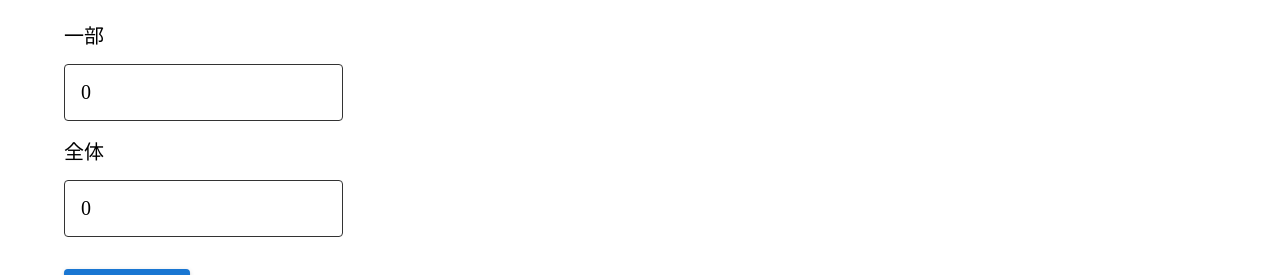
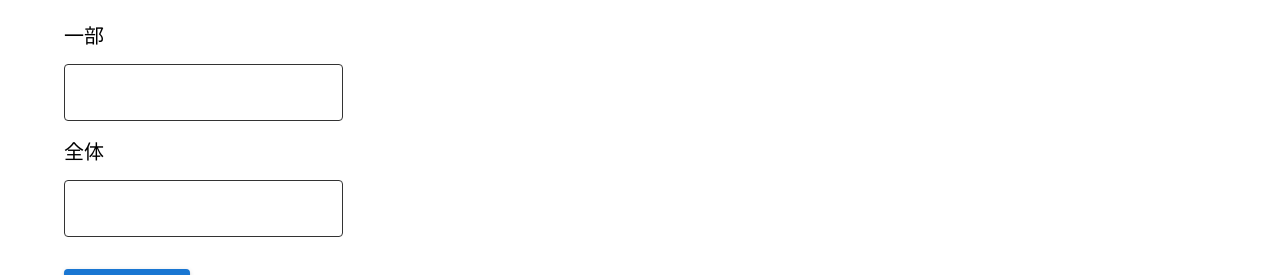
Before and after one commit to Naughty1029/React-Calculator, a React (Create React App) app: page / in a window 1280 px wide. Shown: the part 139-414 px from the top of the page. Built offline with nearby package versions, Linux system fonts and the light colour scheme.

Commit message:
hooks思考中

```diff
--- a/src/App.tsx
+++ b/src/App.tsx
@@ -1,7 +1,7 @@
-import { useEffect, useState, VFC } from 'react';
+import { useState, VFC } from 'react';
 import Data from './formulas.json';
 import { Head } from './components/Head';
-import { useInputNumberArray, useResult } from './hooks';
+import { useInputNumberArray } from './hooks';
 import { Form } from './components/Form';
 import { Container } from '@mui/material';
 
@@ -16,18 +16,12 @@ type Formulas = {
 const App: VFC = () => {
   const formulas = Data;
   const [item, setItem] = useState<Formulas>(formulas[0]);
-  const { inputNumberArray, setInputNumberArray, createInitialItemArray } = useInputNumberArray();
-  const { result, setResult, handleCalculate } = useResult();
-
-  useEffect(() => {
-    createInitialItemArray(item);
-    // eslint-disable-next-line
-  }, []);
+  const { inputNumberArray, setInputNumberArray } = useInputNumberArray(item);
+  const [result, setResult] = useState<number>(0);
 
   //選択された計算式の個別データを取得するための関数
   const handleChangeItem = (index: number): void => {
     setItem(formulas[index]);
-    createInitialItemArray(item);
     setResult(0);
   };
 
@@ -38,9 +32,9 @@ const App: VFC = () => {
         <Form
           item={item}
           inputNumberArray={inputNumberArray}
+          setInputNumberArray={setInputNumberArray}
           result={result}
-          setInputNumberArray={setInputNumberArray}
-          handleCalculate={handleCalculate}
+          setResult={setResult}
         />
       </Container>
     </>
--- a/src/components/Form/Form.tsx
+++ b/src/components/Form/Form.tsx
@@ -13,19 +13,20 @@ type Formulas = {
 
 type Props = {
   item: Formulas;
-  inputNumberArray: Array<number>;
+  inputNumberArray: Array<number | null>;
   result: number;
-  setInputNumberArray: React.Dispatch<React.SetStateAction<number[]>>;
-  handleCalculate: (calc: string, inputNumberArray: any) => void;
+  setInputNumberArray: React.Dispatch<React.SetStateAction<Array<number | null>>>;
+  setResult: React.Dispatch<React.SetStateAction<number>>;
 };
 
 export const Form: VFC<Props> = memo(
-  ({ item, inputNumberArray, result, setInputNumberArray, handleCalculate }) => {
+  ({ item, inputNumberArray, result, setInputNumberArray, setResult }) => {
     return (
       <>
         <Typography variant="h6">{item['title']}</Typography>
         {item['item']?.map((item, index) => (
           <InputForm
+            key={index}
             item={item}
             index={index}
             inputNumberArray={inputNumberArray}
@@ -35,7 +36,7 @@ export const Form: VFC<Props> = memo(
         <Result
           item={item}
           inputNumberArray={inputNumberArray}
-          handleCalculate={handleCalculate}
+          setResult={setResult}
           result={result}
         />
       </>
--- a/src/components/Form/InputForm.tsx
+++ b/src/components/Form/InputForm.tsx
@@ -5,8 +5,8 @@ import styled from '@emotion/styled';
 type Props = {
   item: string;
   index: number;
-  inputNumberArray: Array<number>;
-  setInputNumberArray: React.Dispatch<React.SetStateAction<number[]>>;
+  inputNumberArray: Array<number | null>;
+  setInputNumberArray: React.Dispatch<React.SetStateAction<Array<number | null>>>;
 };
 
 export const InputForm: VFC<Props> = memo(
@@ -26,7 +26,7 @@ export const InputForm: VFC<Props> = memo(
           type="text"
           onChange={handleInputNumber}
           data-index={index}
-          value={inputNumberArray[index] ? inputNumberArray[index]! : 0}
+          value={inputNumberArray[index] ? inputNumberArray[index]! : ''}
         />
       </SContainer>
     );
--- a/src/components/Form/Result.tsx
+++ b/src/components/Form/Result.tsx
@@ -1,6 +1,7 @@
 //計算結果を表示するコンポーネント
 import { VFC } from 'react';
 import { Button, Typography } from '@mui/material';
+import { CalcFunctions } from '../../utils/CalcFunctions';
 
 type Formulas = {
   id: number;
@@ -12,12 +13,34 @@ type Formulas = {
 
 type Props = {
   item: Formulas;
-  inputNumberArray: Array<number>;
+  inputNumberArray: Array<number | null>;
   result: number;
-  handleCalculate: (calc: string, inputNumberArray: any) => void;
+  setResult: React.Dispatch<React.SetStateAction<number>>;
 };
 
-export const Result: VFC<Props> = ({ item, inputNumberArray, handleCalculate, result }) => {
+type FunctionsType = {
+  kouseihi: () => number;
+  zennenhi: () => number;
+  tasseiritsu: () => number;
+  nobiritsu: () => number;
+  jukouritsu: () => number;
+  teika01: () => number;
+  teika02: () => number;
+  genka01: () => number;
+  genka02: () => number;
+  riekiritsu: () => number;
+  genkaritsu: () => number;
+  repeat: () => number;
+};
+
+export const Result: VFC<Props> = ({ item, inputNumberArray, result, setResult }) => {
+  const handleCalculate = (calc: string, inputNumberArray: any): void => {
+    const typeCalc: keyof FunctionsType = calc as keyof FunctionsType;
+    const func = CalcFunctions[typeCalc];
+    const result = func(...inputNumberArray);
+    if (Number.isNaN(result)) return;
+    setResult(result);
+  };
   return (
     <>
       <Button
--- a/src/formulas.json
+++ b/src/formulas.json
@@ -44,7 +44,7 @@
     {
       "id": 7,
       "title": "定価その2",
-      "item":["原価","付加率"],
+      "item":["原価","付加率（%）"],
       "calc":"teika02",
       "rate": true
     },
@@ -58,7 +58,7 @@
     {
       "id": 9,
       "title": "原価その2",
-      "item":["定価","原価率"],
+      "item":["定価","原価率（%）"],
       "calc":"genka02",
       "rate": true
     },
--- a/src/hooks/index.ts
+++ b/src/hooks/index.ts
@@ -1,2 +1 @@
 export * from './useInputNumber';
-export * from './useResult';
--- a/src/hooks/useInputNumber.tsx
+++ b/src/hooks/useInputNumber.tsx
@@ -1,5 +1,5 @@
 //ユーザーが入力した値を管理するためのカスタムフック
-import { useCallback, useState } from 'react';
+import { useCallback, useEffect, useState } from 'react';
 
 type Formulas = {
   id: number;
@@ -9,18 +9,23 @@ type Formulas = {
   rate: boolean;
 };
 
-export const useInputNumberArray = () => {
-  const [inputNumberArray, setInputNumberArray] = useState<Array<number>>([]);
+export const useInputNumberArray = (item: any) => {
+  const [inputNumberArray, setInputNumberArray] = useState<Array<number | null>>([]);
+
+  useEffect(() => {
+    createInitialItemArray(item);
+    // eslint-disable-next-line
+  }, [item]);
 
   //フィールドの初期値を設定する関数
   const createInitialItemArray = useCallback((item: Formulas) => {
     const length = item['item'].length;
     const resetArray = [];
     for (let i = 0; i < length; i++) {
-      resetArray.push(0);
+      resetArray.push(null);
     }
     setInputNumberArray(resetArray); //InputTextArrayをリセット
   }, []);
 
-  return { inputNumberArray, setInputNumberArray, createInitialItemArray } as const;
+  return { inputNumberArray, setInputNumberArray } as const;
 };
--- a/src/hooks/useResult.tsx
+++ /dev/null
@@ -1,31 +0,0 @@
-//計算結果を出力するためのカスタムフック
-import { useCallback, useState } from 'react';
-import { CalcFunctions } from '../utils/CalcFunctions';
-
-type FunctionsType = {
-  kouseihi: () => number;
-  zennenhi: () => number;
-  tasseiritsu: () => number;
-  nobiritsu: () => number;
-  jukouritsu: () => number;
-  teika01: () => number;
-  teika02: () => number;
-  genka01: () => number;
-  genka02: () => number;
-  riekiritsu: () => number;
-  genkaritsu: () => number;
-  repeat: () => number;
-};
-export const useResult = () => {
-  const [result, setResult] = useState<number>(0);
-
-  const handleCalculate = useCallback((calc: string, inputNumberArray: any): void => {
-    const typeCalc: keyof FunctionsType = calc as keyof FunctionsType;
-    const func = CalcFunctions[typeCalc];
-    const result = func(...inputNumberArray);
-    if (Number.isNaN(result)) return;
-    setResult(result);
-  }, []);
-
-  return { result, setResult, handleCalculate } as const;
-};
--- a/src/utils/CalcFunctions.tsx
+++ b/src/utils/CalcFunctions.tsx
@@ -25,7 +25,7 @@ export const CalcFunctions = {
     return calc;
   },
   teika02: (...nums: number[]): number => {
-    const calc = nums[0] + nums[0] * nums[1];
+    const calc = nums[0] + nums[0] * (nums[1] / 100);
     return calc;
   },
   genka01: (...nums: number[]): number => {
@@ -33,7 +33,7 @@ export const CalcFunctions = {
     return calc;
   },
   genka02: (...nums: number[]): number => {
-    const calc = nums[0] * nums[1];
+    const calc = nums[0] * (nums[1] / 100);
     return calc;
   },
   riekiritsu: (...nums: number[]): number => {
```
